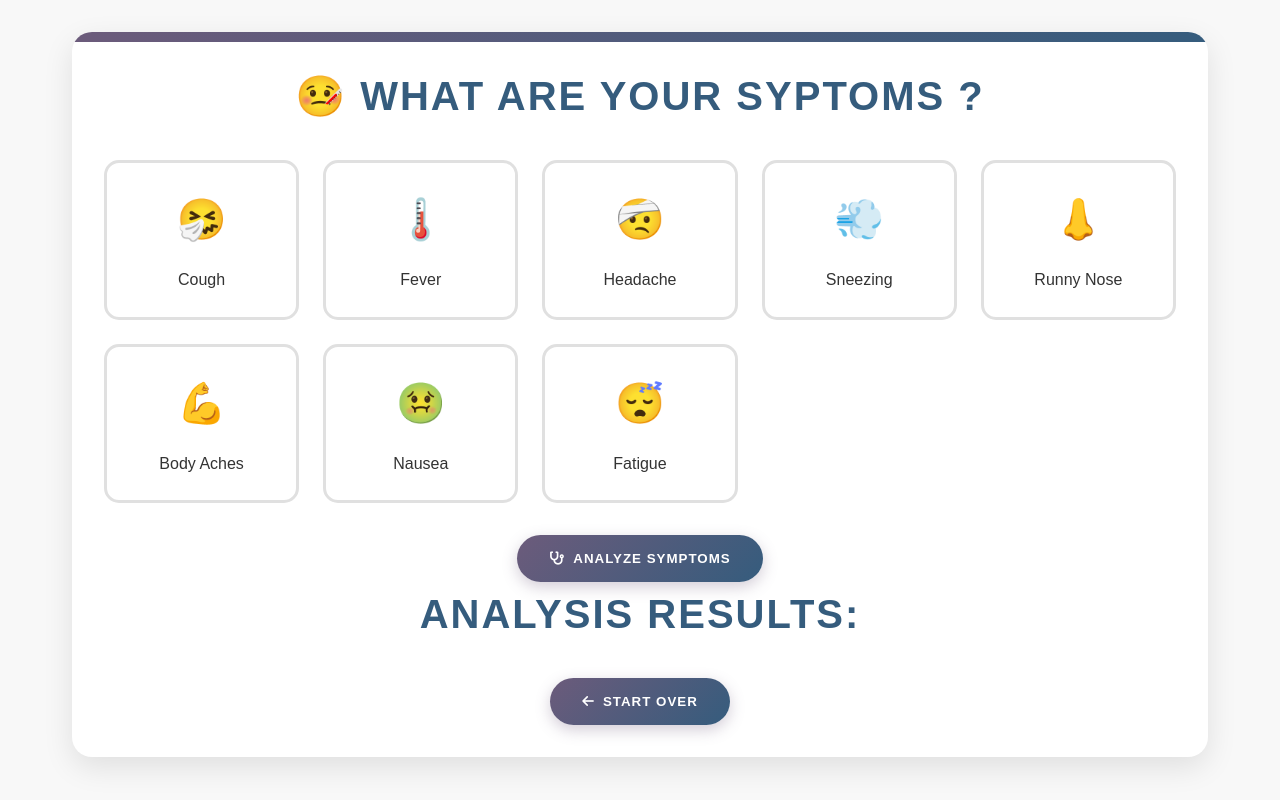
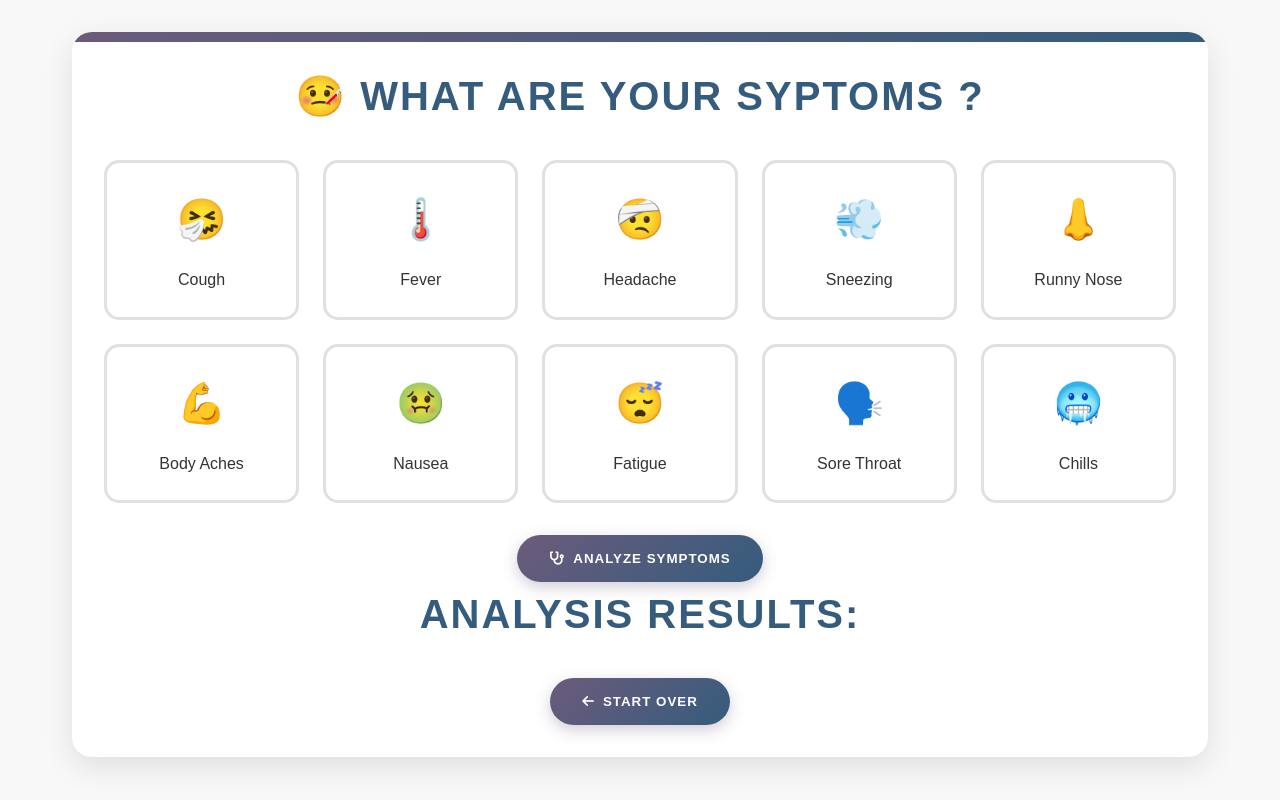
Before and after one commit to DaaneyalKhan9/SymptomChecker, a plain HTML site: page index.html in a window 1280 px wide. Drawn offline with Linux system fonts and the light colour scheme.

Commit message:
Added two new symptom. Changed the styling off the symptom cards.

```diff
--- a/index.html
+++ b/index.html
@@ -15,7 +15,7 @@
                 <h2>🤒 What are your Syptoms ?</h2>
                 <div class="symptom-grid" id="symptomList"></div>
                 <button class="btn primary-btn" onclick="analyzeSymptoms()">
-                    <i class="fas fa-stethoscope"></i>
+                    <i class="fas fa-stethoscope"></i> <!--Stethoscope icon-->
                     Analyze Symptoms
                 </button>
             </div>
@@ -25,7 +25,7 @@
                 <h2> Analysis Results: </h2>
                 <div id="results"></div>
                 <button class="btn primary-btn" onclick="showStep(1)">
-                    <i class="fas fa-arrow-left"></i>
+                    <i class="fas fa-arrow-left"></i> <!--Arrow icon in button-->
                     Start Over
                 </button>
             </div>
--- a/script.js
+++ b/script.js
@@ -7,20 +7,22 @@ const symptoms = [
     { id: 'runny-nose', name: 'Runny Nose', icon: '👃' },
     { id: 'body-aches', name: 'Body Aches', icon: '💪' },
     { id: 'nausea', name: 'Nausea', icon: '🤢' },
-    { id: 'fatigue', name: 'Fatigue', icon: '😴' }
+    { id: 'fatigue', name: 'Fatigue', icon: '😴' },
+    { id: 'sore-throat', name: 'Sore Throat', icon: '🗣️'}, // New Symptom
+    { id: 'chills', name: 'Chills', icon: '🥶'} // New Symtpom
 ];
 
 const conditions = {
     'Common Cold': {
-        symptoms: ['cough', 'sneezing', 'runny-nose'],
+        symptoms: ['cough', 'sneezing', 'runny-nose', 'sore-throat'],
         weight: 0.7
     },
     'Flu': {
-        symptoms: ['fever', 'body-aches', 'headache', 'fatigue'],
+        symptoms: ['fever', 'body-aches', 'headache', 'fatigue', 'chills'],
         weight: 0.9
     },
     'Allergies': {
-        symptoms: ['sneezing', 'runny-nose'],
+        symptoms: ['sneezing', 'runny-nose', 'sore-throat'],
         weight: 0.8
     },
     'Migraine': {
--- a/styles.css
+++ b/styles.css
@@ -79,7 +79,7 @@ h2 {
 
 .symptom-card:hover {
     transform: translateY(-5px);
-    box-shadow: 0 5px 15px rgba(108, 91, 123, 0.2);
+    box-shadow: 5px 10px 45px black;
 }
 
 .symptom-card.selected {
```
